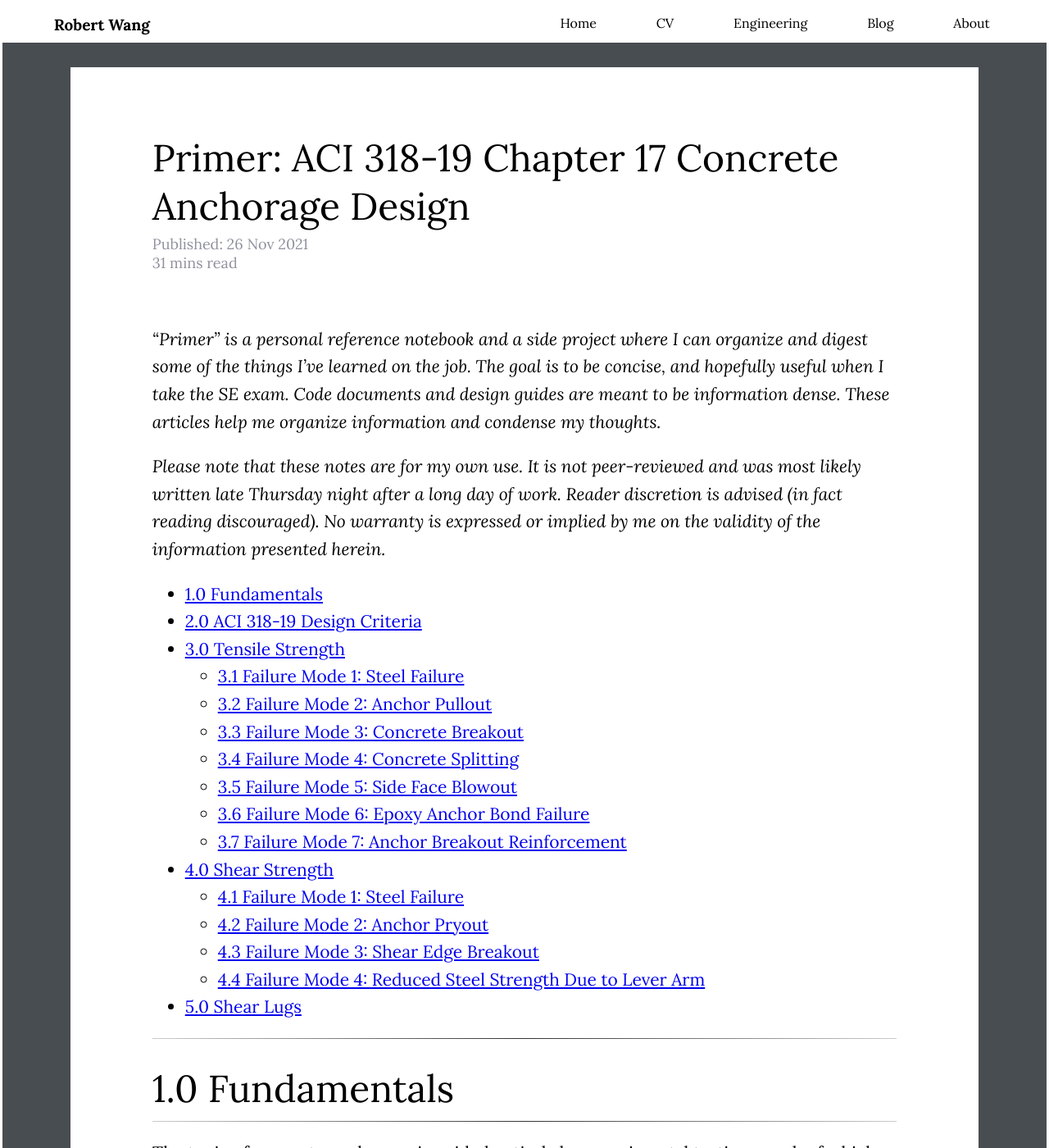
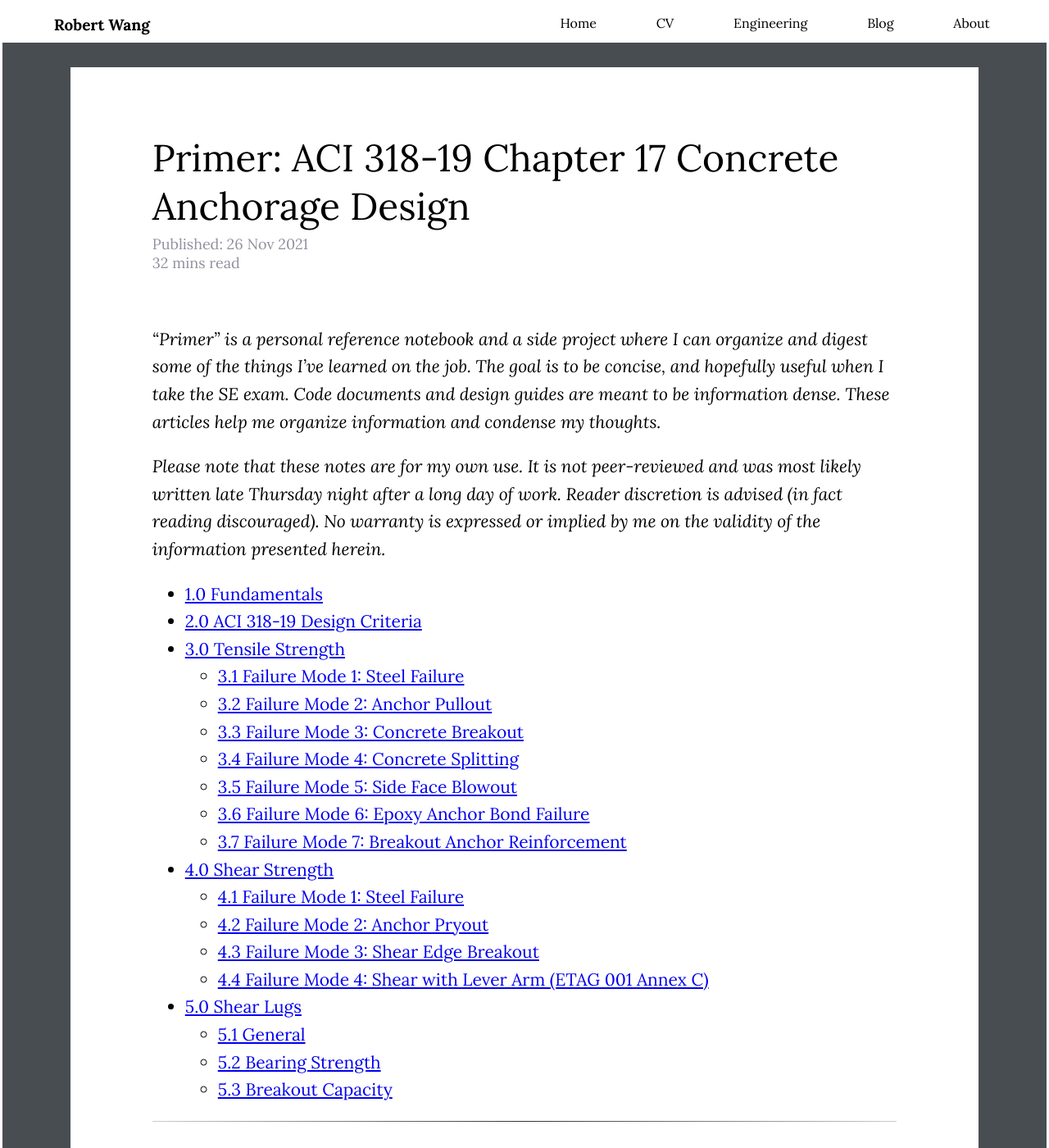
Before and after one commit to wcfrobert/wcfrobert.github.io, a Jekyll site: the page built from _posts/2021-11-26-concrete-anchors.markdown, in a window 1280 px wide and 1400 px high. Shown: the whole window at 82% size. Built offline with Jekyll 4.4.1, drawn with Linux system fonts in a browser that asks for light colours; comment, search, counter and statistics services are not loaded.

Commit message:
fixed TOC

```diff
--- a/_posts/2021-11-26-concrete-anchors.markdown
+++ b/_posts/2021-11-26-concrete-anchors.markdown
@@ -21,13 +21,16 @@ tags: concrete primer
   * [3.4 Failure Mode 4: Concrete Splitting](#34-failure-mode-4--concrete-splitting)
   * [3.5 Failure Mode 5: Side Face Blowout](#35-failure-mode-5--side-face-blowout)
   * [3.6 Failure Mode 6: Epoxy Anchor Bond Failure](#36-failure-mode-6--epoxy-anchor-bond-failure)
-  * [3.7 Failure Mode 7: Anchor Breakout Reinforcement](#37-failure-mode-7--supplemental-breakout-reinforcement)
+  * [3.7 Failure Mode 7: Breakout Anchor Reinforcement](#37-failure-mode-7--breakout-anchor-reinforcement)
 - [4.0 Shear Strength](#40-shear-strength)
   * [4.1 Failure Mode 1: Steel Failure](#41-failure-mode-1--steel-failure)
   * [4.2 Failure Mode 2: Anchor Pryout](#42-failure-mode-2--anchor-pryout)
   * [4.3 Failure Mode 3: Shear Edge Breakout](#43-failure-mode-3--shear-edge-breakout)
-  * [4.4 Failure Mode 4: Reduced Steel Strength Due to Lever Arm](#44-failure-mode-4--reduced-steel-strength-due-to-lever-arm)
+  * [4.4 Failure Mode 4: Shear with Lever Arm (ETAG 001 Annex C)](#44-failure-mode-4--shear-with-lever-arm--etag-001-annex-c-)
 - [5.0 Shear Lugs](#50-shear-lugs)
+  * [5.1 General](#51-general)
+  * [5.2 Bearing Strength](#52-bearing-strength)
+  * [5.3 Breakout Capacity](#53-breakout-capacity)
 
 
 
```
